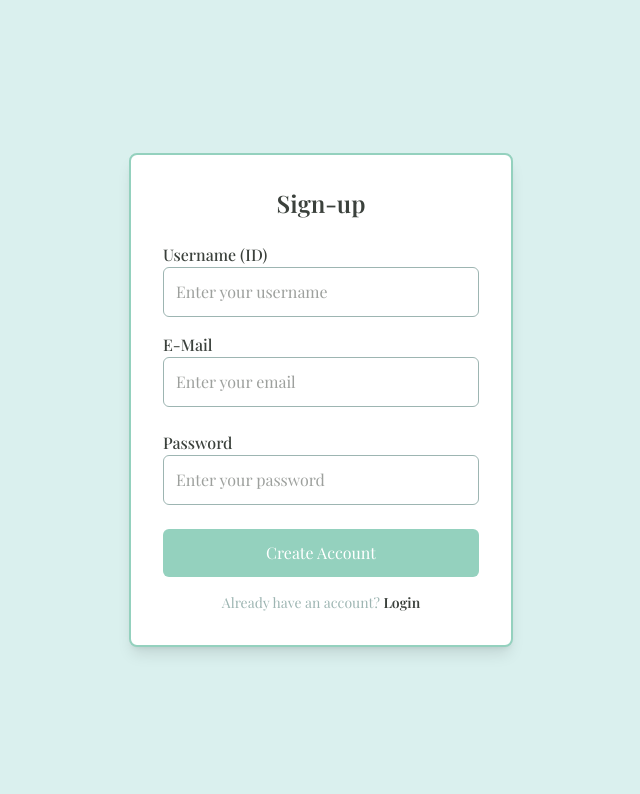
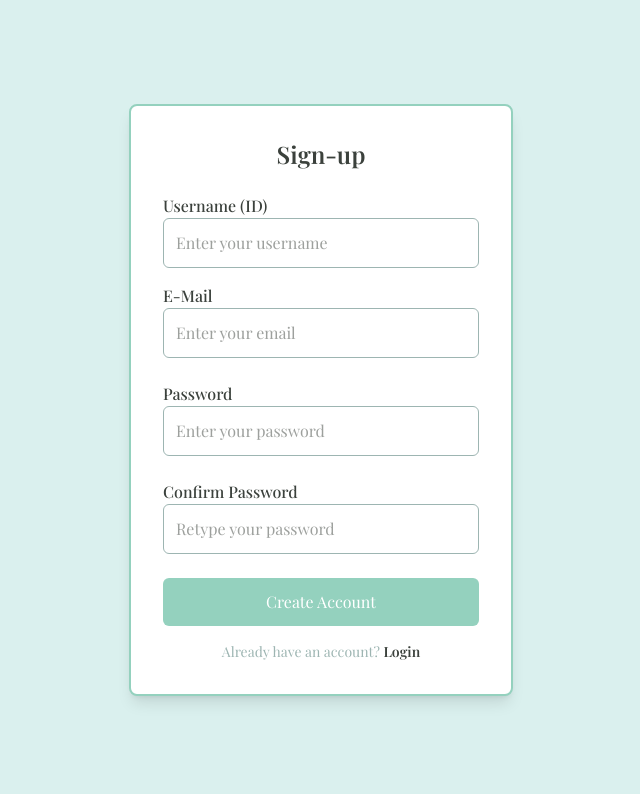
Before and after one commit to SaravananR01/VCGEN, a Django app: page /signup/ in a window 1280 px wide. Shown: the part 60-854 px from the top of the page, without its empty margins (319-959 px from the left). Run offline with Django 5.2, Linux system fonts and the light colour scheme; some web fonts are replaced.

Commit message:
Forgot a field on signup

```diff
--- a/vcgen/main/templates/main/signup.html
+++ b/vcgen/main/templates/main/signup.html
@@ -26,7 +26,10 @@ Sign-up
                 <label for="password" class="block text-[#3b413c] font-medium">Password</label>
                 <input type="password" id="password" name="password" class="w-full p-3 border border-[#9db5b2] rounded-md focus:outline-none focus:ring-2 focus:ring-[#94d1be]" placeholder="Enter your password" required>
             </div>
-
+            <div class="mb-6">
+                <label for="confpass" class="block text-[#3b413c] font-medium">Confirm Password</label>
+                <input type="password" id="confpass" name="confpass" class="w-full p-3 border border-[#9db5b2] rounded-md focus:outline-none focus:ring-2 focus:ring-[#94d1be]" placeholder="Retype your password" required>
+            </div>
             <div>
                 <button type="submit" class="w-full bg-[#94d1be] text-white p-3 rounded-md hover:bg-[#9db5b2] transition duration-300 hover:cursor-pointer">Create Account</button>
             </div>
```
